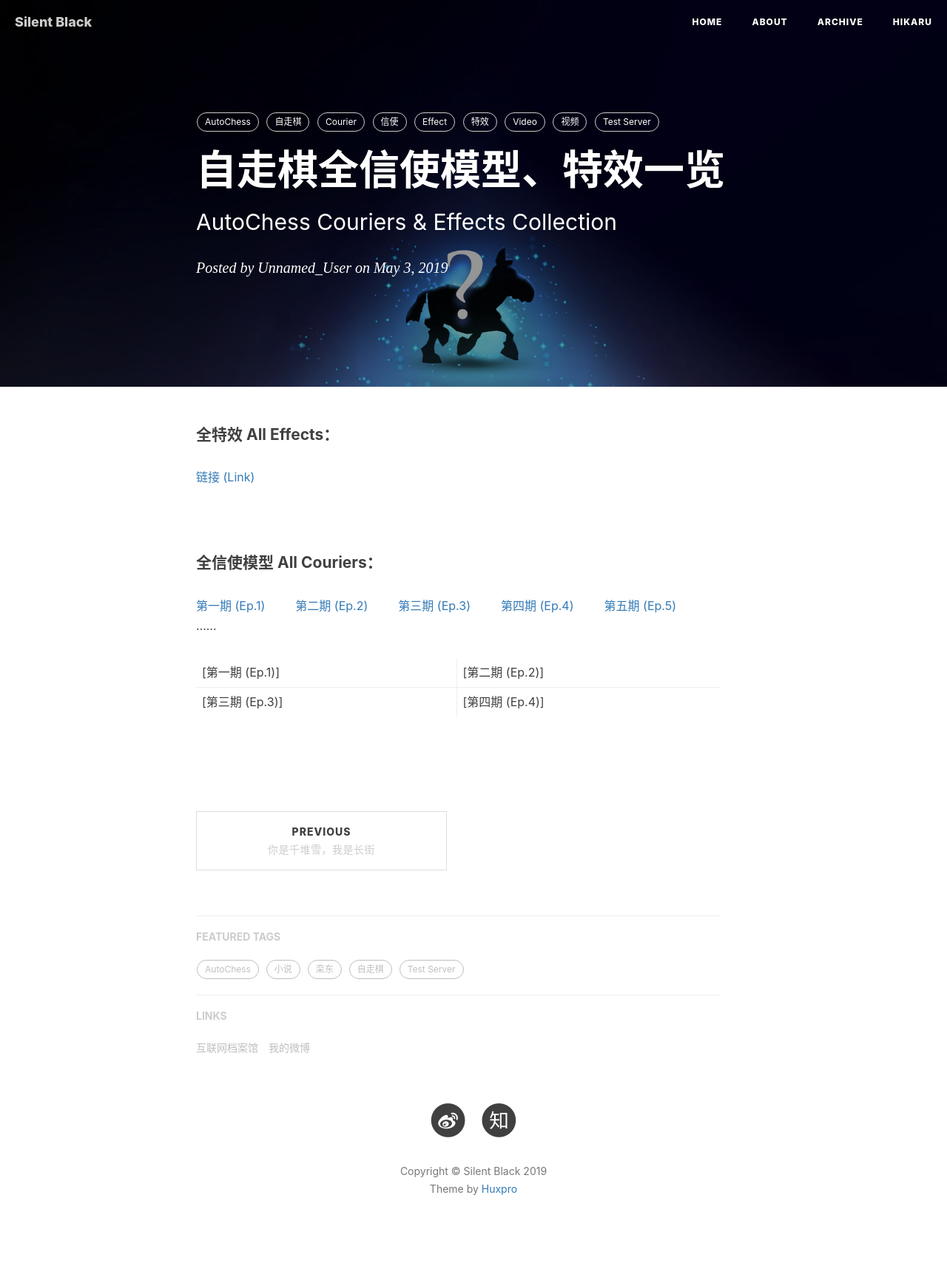
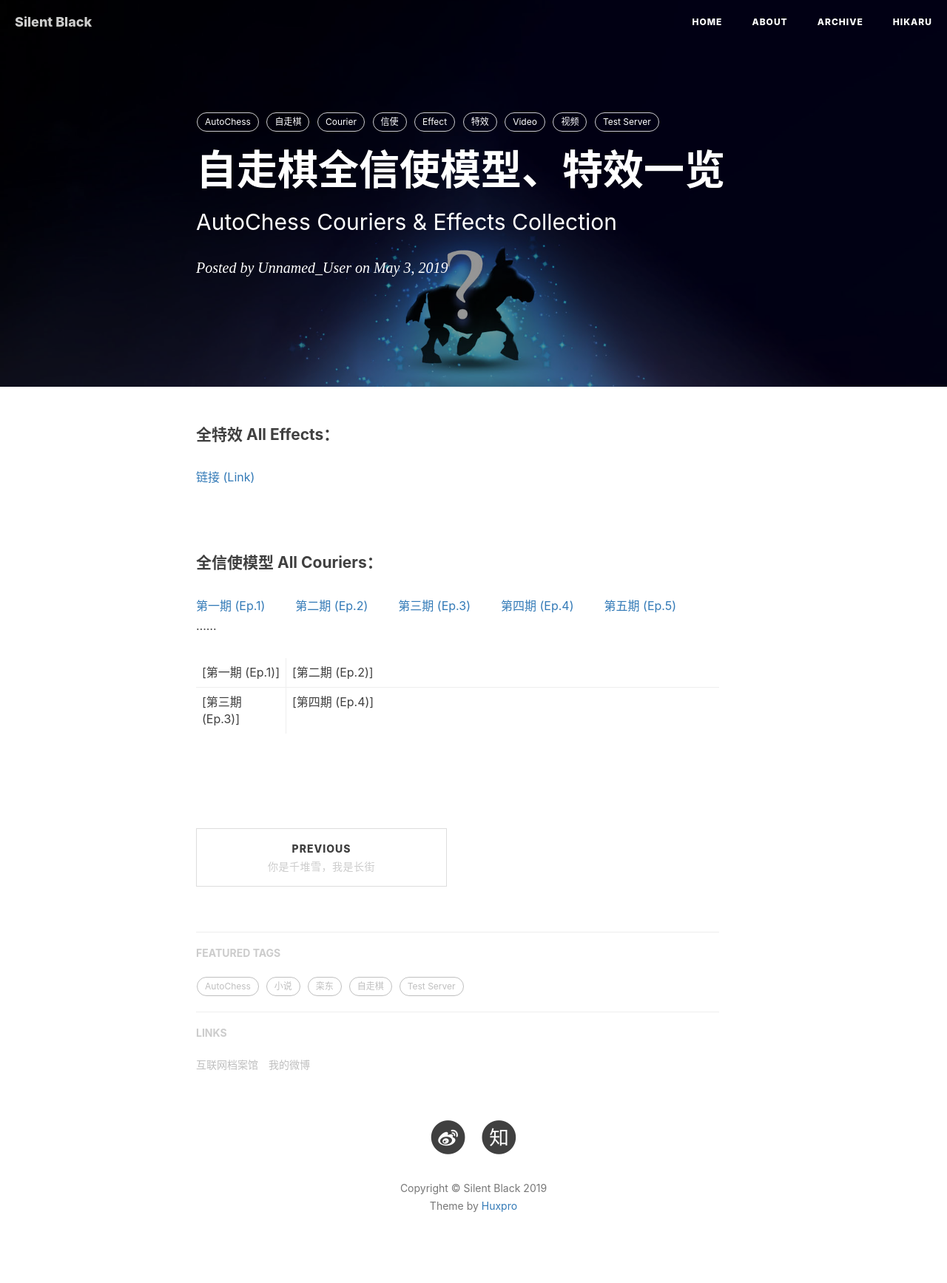
Before and after one commit to zizouqi/zizouqi.github.io, a Jekyll site: the page built from _posts/2019-05-03-courier-and-effect.md, in a window 1280 px wide. Shown: the whole page at 74% size. Built offline with Jekyll 4.4.1, drawn with Linux system fonts in a browser that asks for light colours; nearby versions of some CDN libraries; comment, search, counter and statistics services are not loaded; before the commit the page ends 1712 px from its top, so only the background shows below that.

Commit message:
Update 2019-05-03-courier-and-effect.md

```diff
--- a/_posts/2019-05-03-courier-and-effect.md
+++ b/_posts/2019-05-03-courier-and-effect.md
@@ -25,9 +25,9 @@ tags:
 #### 全信使模型 All Couriers：
 [第一期 (Ep.1)][1] 　　 [第二期 (Ep.2)][2] 　　 [第三期 (Ep.3)][3] 　　 [第四期 (Ep.4)][4] 　　 [第五期 (Ep.5)][5] 　　 ……
 
-<table frame="void" rules="none" style="word-break: keep-all">
+<table frame="void" rules="none" width="auto">
 	<tr>
-		<td>[第一期 (Ep.1)]</td>
+		<td width="1px" style="white-space: nowrap; word-break: keep-all;">[第一期 (Ep.1)]</td>
 		<td>[第二期 (Ep.2)]</td>
 	</tr>
 	<tr>
```
